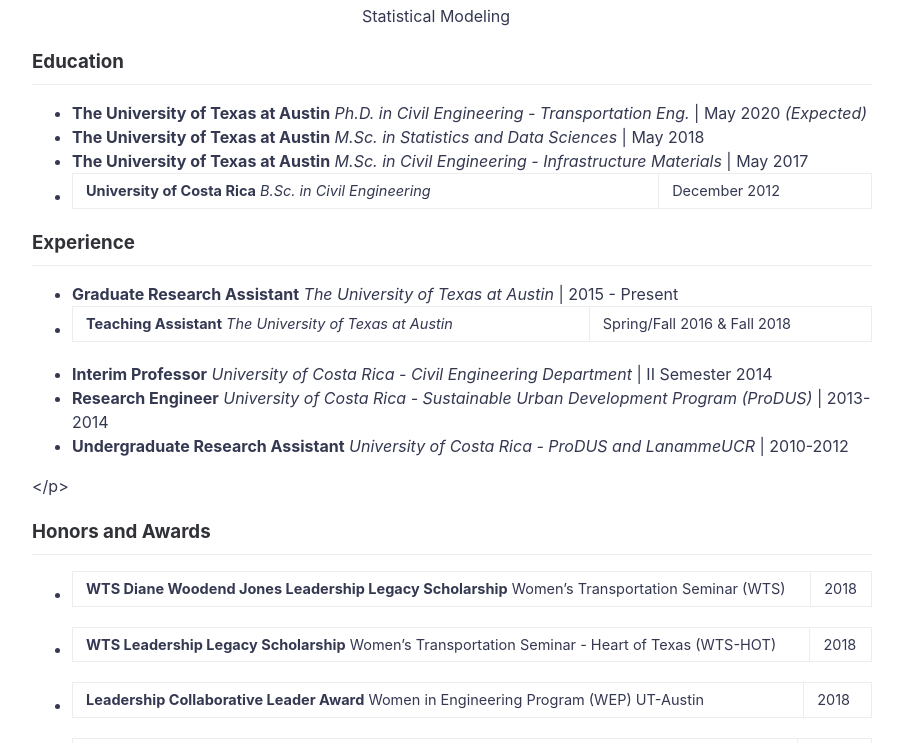
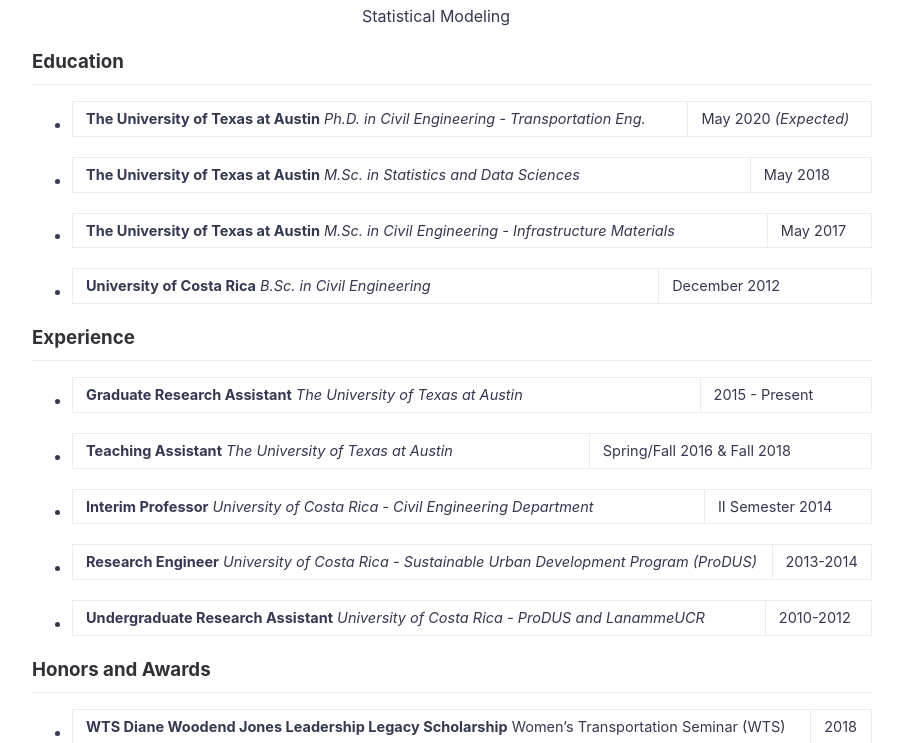
Before and after one commit to nzunigag/nzunigag.github.io, a Jekyll site: the page built from about.md, in a window 1280 px wide and 900 px high, scrolled down 552 px, cut to the strip 157-900 px from the top of the window. Shown: the whole strip, without its empty margins (188-1091 px from the left). Built offline with Jekyll 4.4.1, drawn with Linux system fonts in a browser that asks for light colours.

Commit message:
Update about.md

```diff
--- a/about.md
+++ b/about.md
@@ -24,26 +24,19 @@ ___
 ### Education
 ___
 
-- <b>The University of Texas at Austin</b> <i>Ph.D. in Civil Engineering - Transportation Eng. </i> | May 2020 <i>(Expected)</i>
-<br>
-- <b>The University of Texas at Austin</b> <i>M.Sc. in Statistics and Data Sciences</i> | May 2018
-<br>
-- <b>The University of Texas at Austin</b> <i>M.Sc. in Civil Engineering - Infrastructure Materials</i> | May 2017
-<br>
+- <b>The University of Texas at Austin</b> <i>Ph.D. in Civil Engineering - Transportation Eng. </i> | May 2020 <i>(Expected)</i> <br>
+- <b>The University of Texas at Austin</b> <i>M.Sc. in Statistics and Data Sciences</i> | May 2018  <br>
+- <b>The University of Texas at Austin</b> <i>M.Sc. in Civil Engineering - Infrastructure Materials</i> | May 2017 <br>
 - <b>University of Costa Rica</b> <i>B.Sc. in Civil Engineering</i> | December 2012
 
 ### Experience
 ___
-- <b>Graduate Research Assistant</b> <i>The University of Texas at Austin </i> | 2015 - Present
-<br>
+- <b>Graduate Research Assistant</b> <i>The University of Texas at Austin </i> | 2015 - Present <br>
 - <b>Teaching Assistant</b> <i>The University of Texas at Austin</i> | Spring/Fall 2016 & Fall 2018 <br>
-- <b>Interim Professor</b> <i>University of Costa Rica - Civil Engineering Department</i> | II Semester 2014
-<br>
-- <b>Research Engineer</b> <i>University of Costa Rica - Sustainable Urban Development Program (ProDUS)</i> | 2013-2014
-<br>
-- <b>Undergraduate Research Assistant</b> <i>University of Costa Rica - ProDUS and LanammeUCR</i> | 2010-2012
-<br>
-</p>
+- <b>Interim Professor</b> <i>University of Costa Rica - Civil Engineering Department</i> | II Semester 2014 <br>
+- <b>Research Engineer</b> <i>University of Costa Rica - Sustainable Urban Development Program (ProDUS)</i> | 2013-2014 <br>
+- <b>Undergraduate Research Assistant</b> <i>University of Costa Rica - ProDUS and LanammeUCR</i> | 2010-2012<br>
+
 
 ### Honors and Awards
 ___
```
